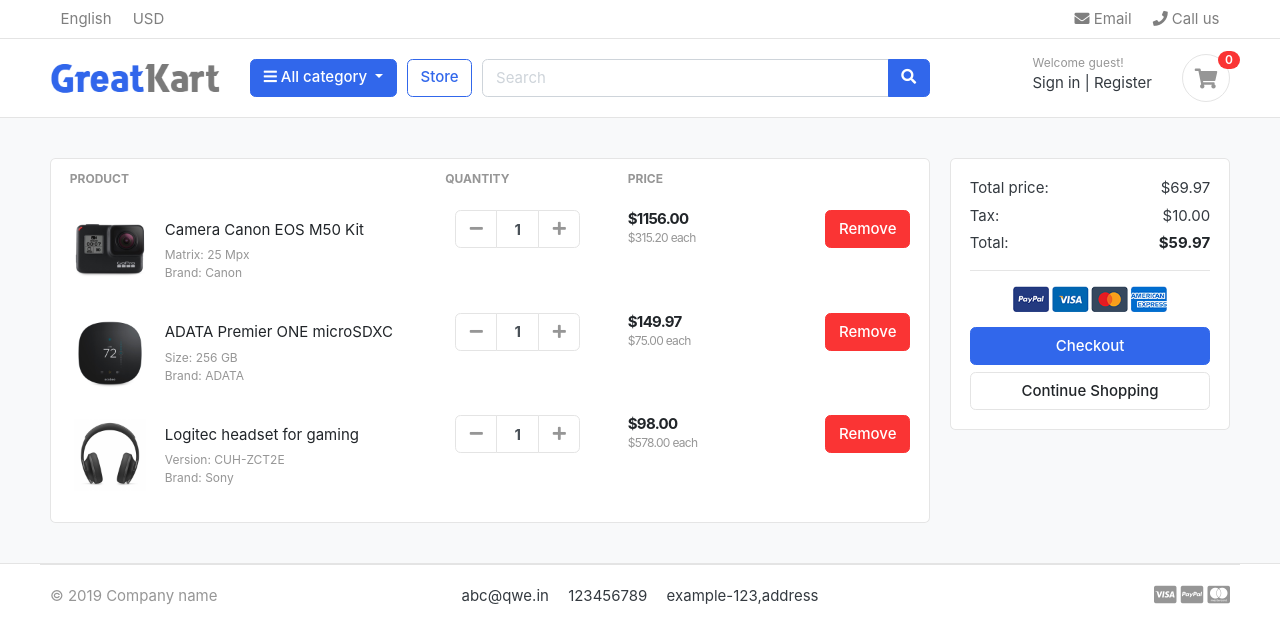
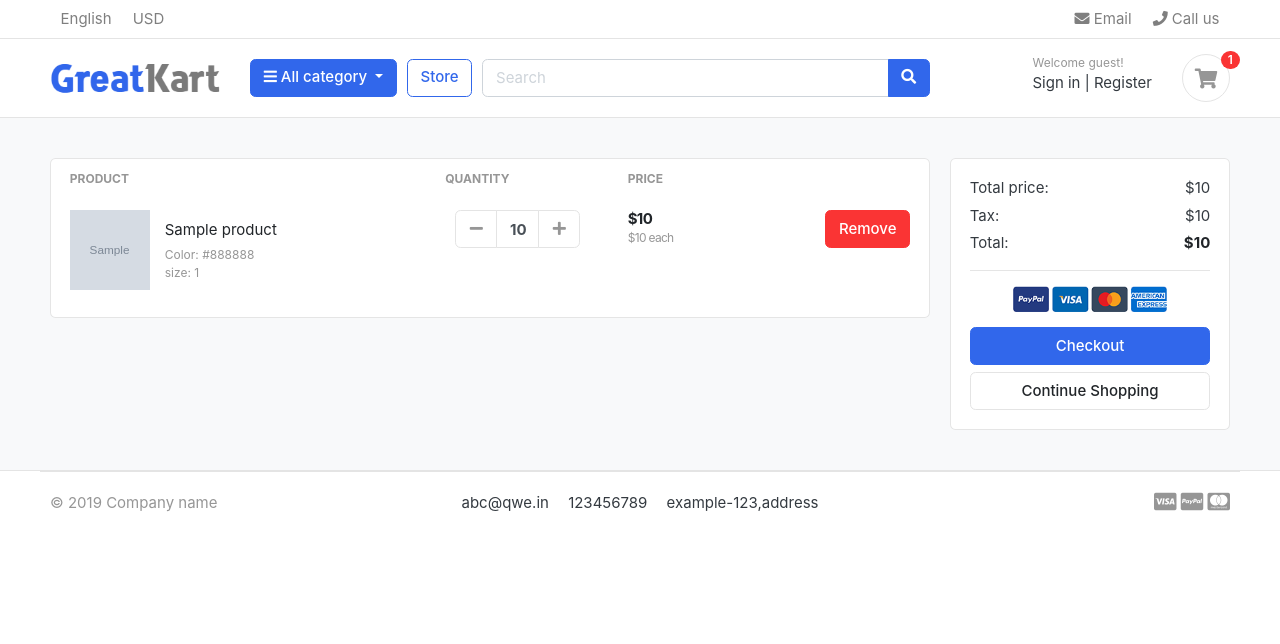
Before and after one commit to VikrantKumar121/kart, a Django app: template templates/store/cart.html in a window 1280 px wide. Shown: the top 644 px of the page. Run offline with Django 3.2, Linux system fonts and the light colour scheme; the template is opened without the code that fills it: most values are stand-ins (such as "Sample title", 1, 10 or a date in 2020); grey boxes marked "Sample" are stand-in pictures; some libraries are stand-ins or nearby versions; some web fonts are replaced.

Commit message:
made changes to the templates according to the new codebase

```diff
--- a/templates/home.html
+++ b/templates/home.html
@@ -30,7 +30,7 @@
 	{% for product in products %}
 		<div class="col-md-3">
 			<div class="card card-product-grid">
-				<a href="{% static './product-detail.html' %}" class="img-wrap"> <img src="{{product.image.url}}"> </a>
+				<a href="{{ product.get_link }}" class="img-wrap"> <img src="{{product.image.url}}"> </a>
 				<figcaption class="info-wrap">
 					<a href="{{ product.get_link }}" class="title">{{product.product_name}}</a>
 					<div class="price mt-1">${{product.price}}</div> <!-- price-wrap.// -->
--- a/templates/includes/navbar.html
+++ b/templates/includes/navbar.html
@@ -45,11 +45,11 @@
 				</div>
 			</div>  <!-- category-wrap.// -->
 		</div> <!-- col.// -->
-		<a href="/store/" class="btn btn-outline-primary">Store</a>
+		<a href="{% url 'store' %}" class="btn btn-outline-primary">Store</a>
 		<div class="col-lg  col-md-6 col-sm-12 col">
-			<form action="#" class="search">
+			<form action="{% url 'search' %}" class="search">
 				<div class="input-group w-100">
-				    <input type="text" class="form-control" style="width:60%;" placeholder="Search">
+				    <input type="text" class="form-control" style="width:60%;" placeholder="Search" name="keyword">
 
 				    <div class="input-group-append">
 				      <button class="btn btn-primary" type="submit">
@@ -68,9 +68,9 @@
 								<a href="{% static './register.html' %}"> Register</a>
 							</div>
 						</div>
-						<a href="{% static './cart.html' %}" class="widget-header pl-3 ml-3">
+						<a href="{% url 'cart' %}" class="widget-header pl-3 ml-3">
 							<div class="icon icon-sm rounded-circle border"><i class="fa fa-shopping-cart"></i></div>
-							<span class="badge badge-pill badge-danger notify">0</span>
+							<span class="badge badge-pill badge-danger notify">{{item_count}}</span>
 						</a>
 					</div> <!-- widgets-wrap.// -->
 				</div> <!-- col.// -->
--- a/templates/store/cart.html
+++ b/templates/store/cart.html
@@ -9,6 +9,10 @@
 <div class="container">
 
 <!-- ============================ COMPONENT 1 ================================= -->
+{% if not cart_items %}
+<h2>Your Cart is Empty</h2>
+
+{%else%}
 
 <div class="row">
 	<aside class="col-lg-9">
@@ -23,13 +27,14 @@
 </tr>
 </thead>
 <tbody>
+{% for item in cart_items %}
 	<tr>
 		<td>
 			<figure class="itemside align-items-center">
-			<div class="aside"><img src="./images/items/11.jpg" class="img-sm"></div>
+				<div class="aside"><img src={{ item.product.image.url }} class="img-sm"></div>
 				<figcaption class="info">
-				<a href="#" class="title text-dark">Camera Canon EOS M50 Kit</a>
-				<p class="text-muted small">Matrix: 25 Mpx <br> Brand: Canon</p>
+					<a href={{ item.variation.get_link }} class="title text-dark">{{ item.product.product_name }}</a>
+					<p class="text-muted small">Color: {{item.variation.color}} <br> size: {{item.variation.size}}</p>
 				</figcaption>
 			</figure>
 		</td>
@@ -38,93 +43,28 @@
 						<div class="col">
 							<div class="input-group input-spinner">
 								<div class="input-group-prepend">
-							<button class="btn btn-light" type="button" id="button-plus"> <i class="fa fa-minus"></i> </button>
+								<a href = {% url 'remove_cart' item.product.id item.variation.color item.variation.size %} class="btn btn-light" type="button" id="button-plus"> <i class="fa fa-minus"></i> </a>
 								</div>
-							<input type="text" class="form-control"  value="1">
+								<input type="text" class="form-control"  value={{item.quantity}}>
 								<div class="input-group-append">
-							<button class="btn btn-light" type="button" id="button-minus"> <i class="fa fa-plus"></i> </button>
+								<a href = {% url 'add_cart' item.product.id item.variation.color item.variation.size %} class="btn btn-light" type="button" id="button-minus"> <i class="fa fa-plus"></i> </a>
 								</div>
 							</div> <!-- input-group.// -->
 						</div> <!-- col.// -->
 		</td>
 		<td>
 			<div class="price-wrap">
-			<var class="price">$1156.00</var>
-			<small class="text-muted"> $315.20 each </small>
+				<var class="price">${{ item.sub_total}}</var>
+				<small class="text-muted"> ${{item.product.price}} each </small>
 			</div> <!-- price-wrap .// -->
 		</td>
 		<td class="text-right">
-	<a href="" class="btn btn-danger"> Remove</a>
+		<a href={% url 'remove_cart_all' item.product.id item.variation.color item.variation.size %} class="btn btn-danger"> Remove</a>
 		</td>
 	</tr>
-<tr>
-	<td>
-		<figure class="itemside align-items-center">
-			<div class="aside"><img src="./images/items/10.jpg" class="img-sm"></div>
-			<figcaption class="info">
-				<a href="#" class="title text-dark">ADATA Premier ONE microSDXC</a>
-				<p class="text-muted small">Size: 256 GB  <br> Brand: ADATA </p>
-			</figcaption>
-		</figure>
-	</td>
-	<td>
-		<!-- col.// -->
-					<div class="col">
-						<div class="input-group input-spinner">
-							<div class="input-group-prepend">
-							<button class="btn btn-light" type="button" id="button-plus"> <i class="fa fa-minus"></i> </button>
-							</div>
-							<input type="text" class="form-control"  value="1">
-							<div class="input-group-append">
-							<button class="btn btn-light" type="button" id="button-minus"> <i class="fa fa-plus"></i> </button>
-							</div>
-						</div> <!-- input-group.// -->
-					</div> <!-- col.// -->
-	</td>
-	<td>
-		<div class="price-wrap">
-			<var class="price">$149.97</var>
-			<small  class="text-muted"> $75.00 each </small>
-		</div> <!-- price-wrap .// -->
-	</td>
-	<td class="text-right">
-	<a href="" class="btn btn-danger"> Remove</a>
-	</td>
-</tr>
-<tr>
-	<td>
-		<figure class="itemside align-items-center">
-			<div class="aside"><img src="./images/items/9.jpg" class="img-sm"></div>
-			<figcaption class="info">
-				<a href="#" class="title text-dark">Logitec headset for gaming</a>
-				<p class="small text-muted">Version: CUH-ZCT2E  <br> Brand: Sony</p>
-			</figcaption>
-		</figure>
-	</td>
-	<td>
-		<!-- col.// -->
-					<div class="col">
-						<div class="input-group input-spinner">
-							<div class="input-group-prepend">
-							<button class="btn btn-light" type="button" id="button-plus"> <i class="fa fa-minus"></i> </button>
-							</div>
-							<input type="text" class="form-control"  value="1">
-							<div class="input-group-append">
-							<button class="btn btn-light" type="button" id="button-minus"> <i class="fa fa-plus"></i> </button>
-							</div>
-						</div> <!-- input-group.// -->
-					</div> <!-- col.// -->
-	</td>
-	<td>
-		<div class="price-wrap">
-			<var class="price">$98.00</var>
-			<small class="text-muted"> $578.00 each</small>
-		</div> <!-- price-wrap .// -->
-	</td>
-	<td class="text-right">
-		<a href="" class="btn btn-danger"> Remove</a>
-	</td>
-</tr>
+
+{% endfor %}
+
 </tbody>
 </table>
 </div> <!-- card.// -->
@@ -136,26 +76,27 @@
 		<div class="card-body">
 			<dl class="dlist-align">
 			  <dt>Total price:</dt>
-			  <dd class="text-right">$69.97</dd>
+			  <dd class="text-right">${{total}}</dd>
 			</dl>
 			<dl class="dlist-align">
 			  <dt>Tax:</dt>
-			  <dd class="text-right"> $10.00</dd>
+			  <dd class="text-right"> ${{tax}}</dd>
 			</dl>
 			<dl class="dlist-align">
 			  <dt>Total:</dt>
-			  <dd class="text-right text-dark b"><strong>$59.97</strong></dd>
+			  <dd class="text-right text-dark b"><strong>${{grand_total}}</strong></dd>
 			</dl>
 			<hr>
 			<p class="text-center mb-3">
-				<img src="./images/misc/payments.png" height="26">
+				<img src={% static './images/misc/payments.png' %} height="26">
 			</p>
 			<a href="./place-order.html" class="btn btn-primary btn-block"> Checkout </a>
-			<a href="./store.html" class="btn btn-light btn-block">Continue Shopping</a>
+			<a href={% url 'store' %} class="btn btn-light btn-block">Continue Shopping</a>
 		</div> <!-- card-body.// -->
 		</div> <!-- card.// -->
 
 </aside> <!-- col.// -->
+{% endif %}
 
 
 </div> <!-- row.// -->
```
Also changed, not shown: templates/store/product_detail.html (+23 -28 lines), templates/store/store.html (+27 -10 lines). Lines whose indentation alone changed are shown as unchanged.
